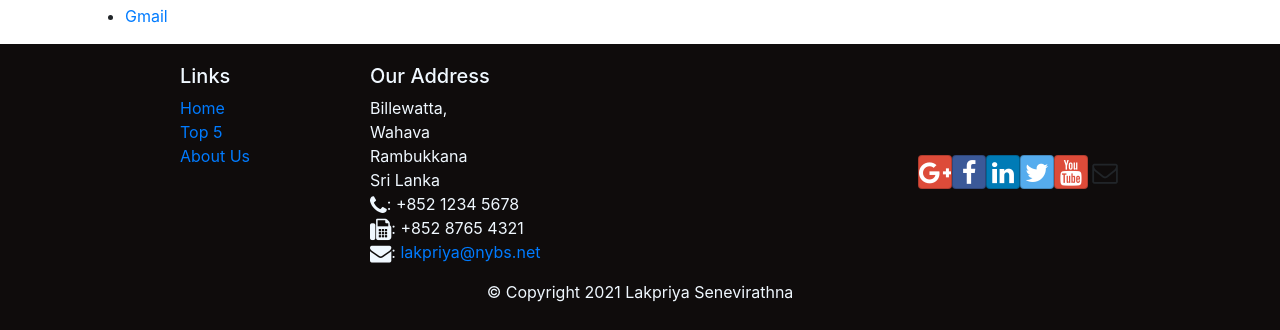
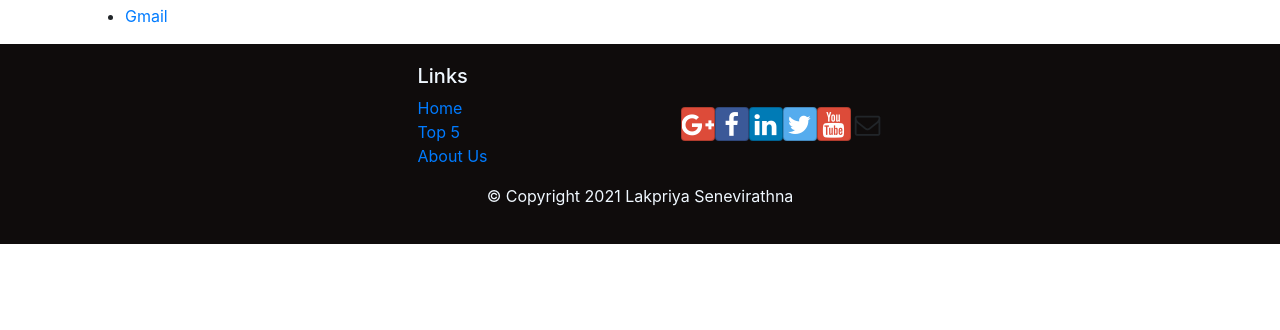
Before and after one commit to lakpriya1s/NYBSBooks, a React (Create React App) app: page /aboutus in a window 1280 px wide. Shown: the part 2288-2618 px from the top of the page. After the commit the page ends 2532 px from the top, so only its background shows below. Built offline with nearby package versions, Linux system fonts and the light colour scheme; no server answers.

Commit message:
without a

```diff
--- a/src/components/footer.tsx
+++ b/src/components/footer.tsx
@@ -19,25 +19,6 @@ const Footer = () => {
                 <Link to="/aboutus">About Us</Link>
               </li>
             </ul>
-          </div>
-          <div className="col-7 col-sm-5">
-            <h5>Our Address</h5>
-            <address>
-              Billewatta,
-              <br />
-              Wahava
-              <br />
-              Rambukkana
-              <br />
-              Sri Lanka
-              <br />
-              <i className="fa fa-phone fa-lg"></i>: +852 1234 5678
-              <br />
-              <i className="fa fa-fax fa-lg"></i>: +852 8765 4321
-              <br />
-              <i className="fa fa-envelope fa-lg"></i>:{" "}
-              <a href="mailto:confusion@food.net">lakpriya@nybs.net</a>
-            </address>
           </div>
           <div className="col-12 col-sm-4 align-self-center">
             <div className="text-center">
```
